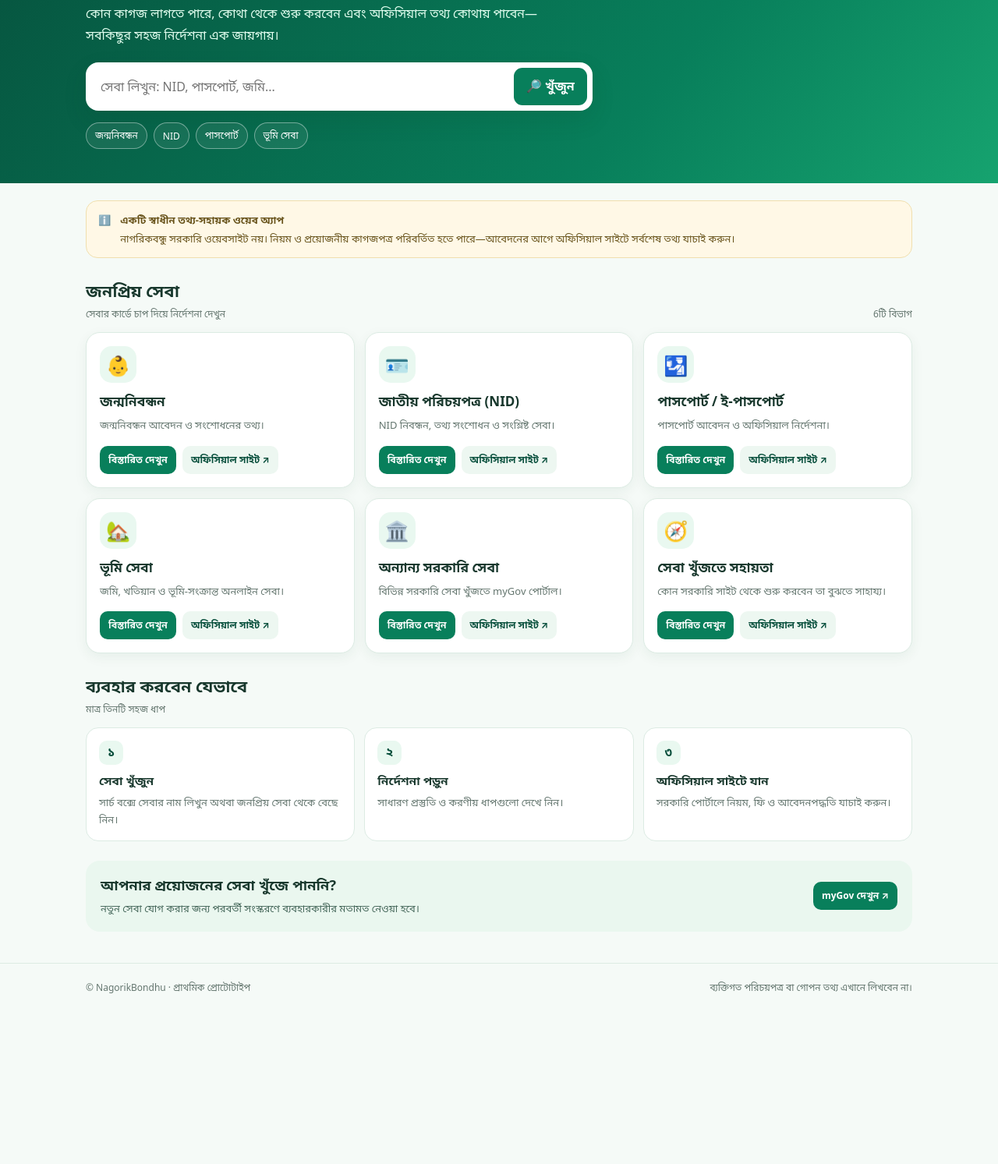
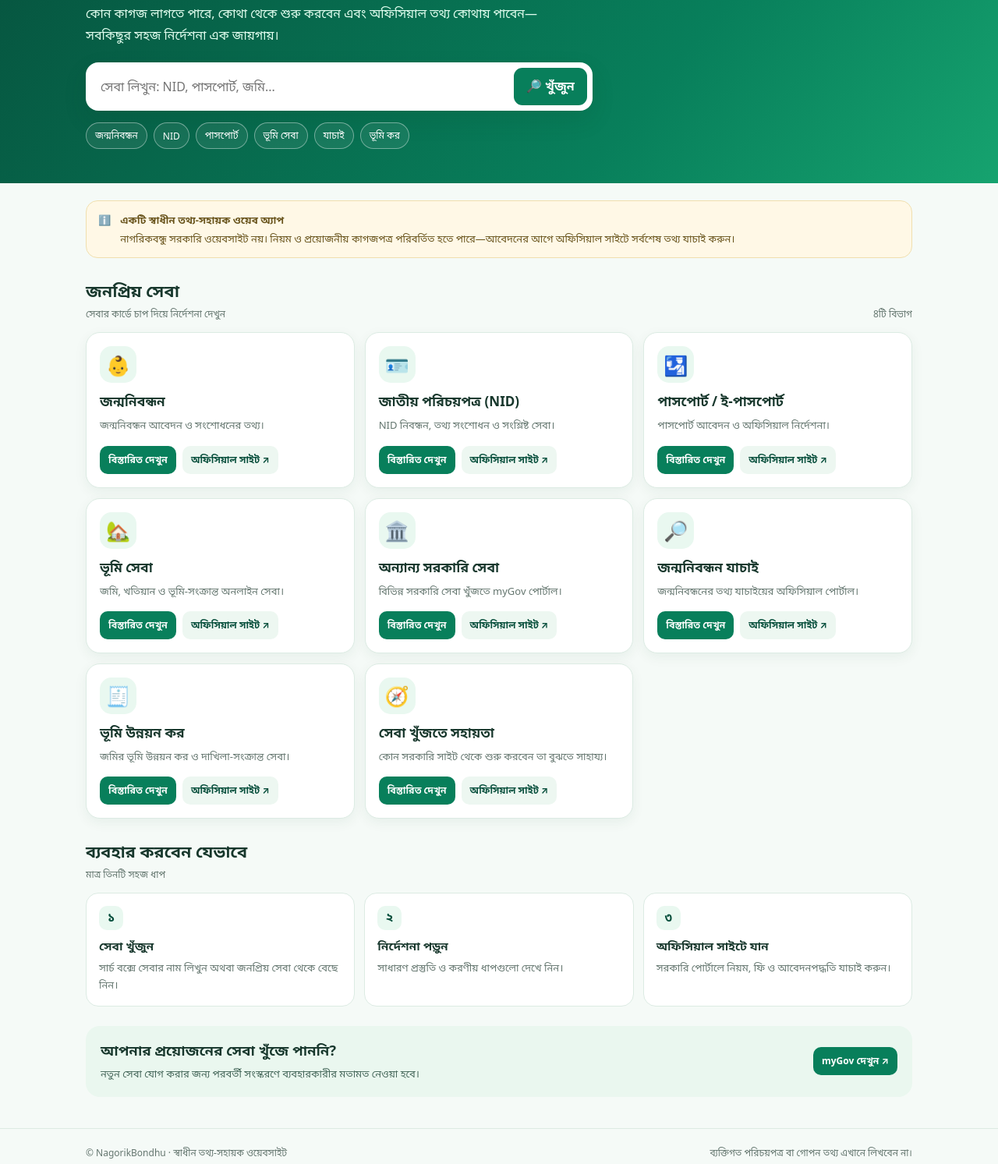
Before and after one commit to abcd1234-hash/nagorikbondhu, a plain HTML site: page index.html in a window 1280 px wide. Shown: the part 251-1744 px from the top of the page at 78% size. Before the commit the page ends 1556 px from the top, so only its background shows below. Drawn offline with Linux system fonts and the light colour scheme.

Commit message:
Add files via upload

```diff
--- a/index.html
+++ b/index.html
@@ -4,7 +4,9 @@
 <meta charset="UTF-8">
 <meta name="viewport" content="width=device-width, initial-scale=1.0">
 <meta name="theme-color" content="#087f5b">
-<meta name="description" content="বাংলাদেশের নাগরিক সেবা সম্পর্কে সহজ বাংলায় তথ্য ও সরকারি ওয়েবসাইটের লিংক।">
+<meta name="description" content="নাগরিকবন্ধু: বাংলাদেশের নাগরিক সেবা সম্পর্কে সহজ বাংলায় প্রাথমিক নির্দেশনা ও সরকারি ওয়েবসাইটের লিংক।">
+<meta property="og:title" content="নাগরিকবন্ধু — সহজ বাংলায় নাগরিক সেবা">
+<meta property="og:description" content="জন্মনিবন্ধন, NID, পাসপোর্ট ও ভূমি সেবার নির্দেশনা এবং অফিসিয়াল লিংক।">
 <title>NagorikBondhu — নাগরিকবন্ধু</title>
 <style>
 :root{--green:#087f5b;--deep:#064e3b;--mint:#e9f8f0;--ink:#17372c;--muted:#64766f;--bg:#f5faf7;--line:#dcebe3;--white:#fff}
@@ -46,7 +48,7 @@ footer{padding:20px 0 28px;border-top:1px solid var(--line);font-size:12px;line-
     <button class="primary" id="searchBtn">🔎 খুঁজুন</button>
    </div>
    <div class="quick" aria-label="দ্রুত সার্চ">
-    <button class="chip" data-query="জন্মনিবন্ধন">জন্মনিবন্ধন</button><button class="chip" data-query="NID">NID</button><button class="chip" data-query="পাসপোর্ট">পাসপোর্ট</button><button class="chip" data-query="ভূমি">ভূমি সেবা</button>
+    <button class="chip" data-query="জন্মনিবন্ধন">জন্মনিবন্ধন</button><button class="chip" data-query="NID">NID</button><button class="chip" data-query="পাসপোর্ট">পাসপোর্ট</button><button class="chip" data-query="ভূমি">ভূমি সেবা</button><button class="chip" data-query="যাচাই">যাচাই</button><button class="chip" data-query="কর">ভূমি কর</button>
    </div>
   </section>
  </div>
@@ -68,7 +70,7 @@ footer{padding:20px 0 28px;border-top:1px solid var(--line);font-size:12px;line-
  </section>
  <section class="helpbox"><div><h3>আপনার প্রয়োজনের সেবা খুঁজে পাননি?</h3><p>নতুন সেবা যোগ করার জন্য পরবর্তী সংস্করণে ব্যবহারকারীর মতামত নেওয়া হবে।</p></div><a class="btn primary" href="https://www.mygov.bd/" target="_blank" rel="noopener noreferrer">myGov দেখুন ↗</a></section>
 </main>
-<footer><div class="wrap footrow"><span>© NagorikBondhu · প্রাথমিক প্রোটোটাইপ</span><span>ব্যক্তিগত পরিচয়পত্র বা গোপন তথ্য এখানে লিখবেন না।</span></div></footer>
+<footer><div class="wrap footrow"><span>© NagorikBondhu · স্বাধীন তথ্য-সহায়ক ওয়েবসাইট</span><span>ব্যক্তিগত পরিচয়পত্র বা গোপন তথ্য এখানে লিখবেন না।</span></div></footer>
 <div class="modal" id="modal" role="dialog" aria-modal="true" aria-labelledby="modalTitle">
  <div class="dialog">
   <div class="dialogtop"><div class="iconbox" id="modalIcon">📄</div><div><h2 id="modalTitle"></h2><p class="sub" id="modalDesc"></p></div><button class="close" id="closeModal" aria-label="বন্ধ করুন">✕</button></div>
@@ -85,6 +87,8 @@ const data=[
 {id:"passport",name:"পাসপোর্ট / ই-পাসপোর্ট",icon:"🛂",desc:"পাসপোর্ট আবেদন ও অফিসিয়াল নির্দেশনা।",keys:["পাসপোর্ট","passport","ই-পাসপোর্ট","epassport"],url:"https://www.epassport.gov.bd/",docs:["প্রযোজ্য নিয়ম অনুযায়ী NID বা জন্মনিবন্ধনের তথ্য প্রয়োজন হতে পারে।","আবেদনকারীর ধরন ও পরিস্থিতি অনুযায়ী অতিরিক্ত নথি লাগতে পারে।"],steps:["ই-পাসপোর্টের অফিসিয়াল ওয়েবসাইট খুলুন।","আবেদনের শর্ত, ফি ও প্রয়োজনীয় নথি যাচাই করুন।","তথ্য মিলিয়ে নিয়ে অফিসিয়াল নির্দেশনা অনুসরণ করুন।"]},
 {id:"land",name:"ভূমি সেবা",icon:"🏡",desc:"জমি, খতিয়ান ও ভূমি-সংক্রান্ত অনলাইন সেবা।",keys:["ভূমি","জমি","খতিয়ান","খতিয়ান","নামজারি","land","মিউটেশন"],url:"https://land.gov.bd/",docs:["সেবার ধরন অনুযায়ী জমির রেকর্ড, খতিয়ান বা দলিলের তথ্য প্রয়োজন হতে পারে।","কোন নথি লাগবে তা নির্দিষ্ট সেবার নির্দেশনায় যাচাই করুন।"],steps:["ভূমি মন্ত্রণালয়ের অফিসিয়াল পোর্টাল খুলুন।","আপনার প্রয়োজনের সেবা বেছে নিন।","আবেদন করার আগে জমির তথ্য ও প্রয়োজনীয় কাগজপত্র যাচাই করুন।"]},
 {id:"mygov",name:"অন্যান্য সরকারি সেবা",icon:"🏛️",desc:"বিভিন্ন সরকারি সেবা খুঁজতে myGov পোর্টাল।",keys:["সরকারি","সেবা","mygov","অন্যান্য","government"],url:"https://www.mygov.bd/",docs:["প্রয়োজনীয় কাগজপত্র নির্দিষ্ট সেবার ওপর নির্ভর করে।","পোর্টালে সেবাভিত্তিক নির্দেশনা পড়ুন।"],steps:["myGov-এর অফিসিয়াল ওয়েবসাইট খুলুন।","সার্চ বা বিভাগ থেকে প্রয়োজনীয় সেবা খুঁজুন।","শর্ত, কাগজপত্র ও ফি যাচাই করে পরবর্তী ধাপ নিন।"]},
+{id:"birthverify",name:"জন্মনিবন্ধন যাচাই",icon:"🔎",desc:"জন্মনিবন্ধনের তথ্য যাচাইয়ের অফিসিয়াল পোর্টাল।",keys:["যাচাই","জন্ম যাচাই","জন্মনিবন্ধন যাচাই","verify","verification","brn"],url:"https://everify.bdris.gov.bd/",docs:["জন্মনিবন্ধন নম্বর ও জন্মতারিখের মতো তথ্য প্রয়োজন হতে পারে।","ব্যক্তিগত তথ্য কেবল অফিসিয়াল পোর্টালেই লিখুন।"],steps:["জন্ম ও মৃত্যু নিবন্ধন যাচাইয়ের অফিসিয়াল পোর্টাল খুলুন।","পোর্টালে চাওয়া তথ্য পূরণ করুন।","ফলাফল দেখে প্রয়োজনে সংশ্লিষ্ট নিবন্ধন কার্যালয়ের সঙ্গে যোগাযোগ করুন."]},
+{id:"landtax",name:"ভূমি উন্নয়ন কর",icon:"🧾",desc:"জমির ভূমি উন্নয়ন কর ও দাখিলা-সংক্রান্ত সেবা।",keys:["ভূমি কর","কর","দাখিলা","land tax","land development tax","খাজনা"],url:"https://ldtax.gov.bd/",docs:["সেবার ধরন অনুযায়ী জাতীয় পরিচয়পত্রের তথ্য, মোবাইল নম্বর ও জমির খতিয়ান/হোল্ডিংয়ের তথ্য প্রয়োজন হতে পারে।","সঠিক কাগজপত্র ও নিয়ম অফিসিয়াল সাইটে যাচাই করুন।"],steps:["ভূমি উন্নয়ন করের অফিসিয়াল পোর্টাল খুলুন।","নাগরিক নিবন্ধন বা প্রয়োজনীয় সেবা বেছে নিন।","পোর্টালের নির্দেশনা অনুযায়ী তথ্য যাচাই করে এগিয়ে যান."]},
 {id:"passporthelp",name:"সেবা খুঁজতে সহায়তা",icon:"🧭",desc:"কোন সরকারি সাইট থেকে শুরু করবেন তা বুঝতে সাহায্য।",keys:["সহায়তা","সাহায্য","কোথায়","কিভাবে","কীভাবে"],url:"https://bangladesh.gov.bd/",docs:["আপনার সমস্যাটি ও সেবার নাম আগে পরিষ্কার করুন।","কোনো অচেনা ব্যক্তি বা সাইটকে OTP, পাসওয়ার্ড বা পরিচয়পত্রের গোপন তথ্য দেবেন না।"],steps:["বাংলাদেশ জাতীয় তথ্য বাতায়ন খুলুন।","প্রাসঙ্গিক মন্ত্রণালয় বা সেবার অফিসিয়াল লিংক খুঁজুন।","প্রয়োজনে সংশ্লিষ্ট অফিসের কাছ থেকে তথ্য নিশ্চিত করুন।"]}
 ];
 const $=id=>document.getElementById(id);
```
